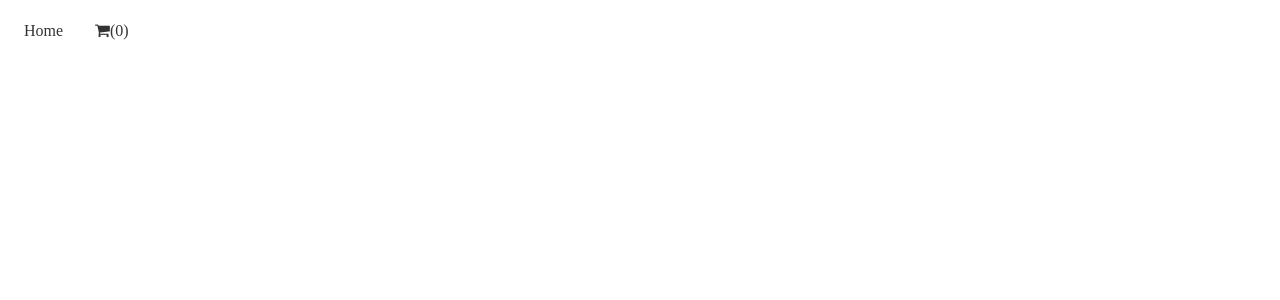
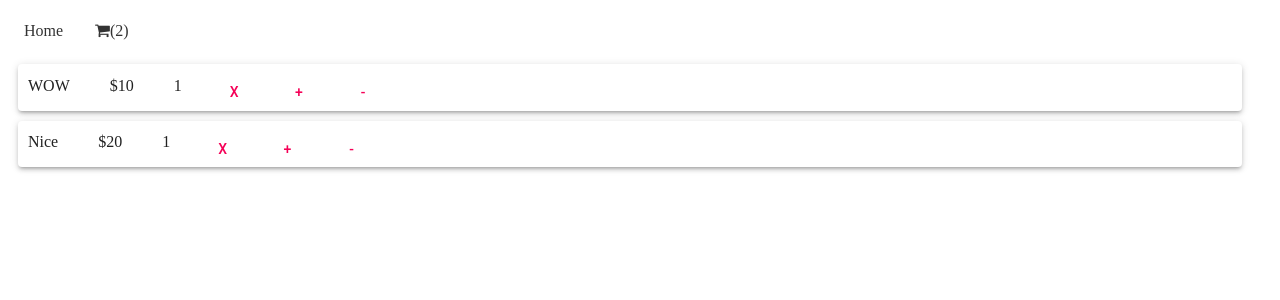
Before and after one commit to usamasubhani/shopcart, a React (Create React App) app: page /cart in a window 1280 px wide. Shown: the top 300 px of the page. Built offline with nearby package versions, Linux system fonts and the light colour scheme.

Commit message:
Change cart item qtty

```diff
--- a/src/components/CartItem.js
+++ b/src/components/CartItem.js
@@ -3,17 +3,32 @@ import { GlobalContext } from '../context/GlobalContext'
 
 import { Paper, Button } from '@material-ui/core'
 const CartItem = ({ product }) => {
-    const { removeFromCart } = useContext(GlobalContext);
+    const { removeFromCart, increase, decrease } = useContext(GlobalContext);
 
     const remove = () => {
         removeFromCart(product.id)
+    }
+
+    const increaseQtty = () => {
+        increase(product.id);
+    }
+
+    const decreaseQtty = () => {
+        if (product.quantity <= 1) {
+            remove()
+        } else {
+            decrease(product.id);
+        }
     }
     return (
         <div className="cartItem">
             <Paper elevation={3}>
             <span>{ product.name }</span>
             <span>${ product.price }</span>
+            <span>{ product.quantity }</span>
             <Button color="secondary" onClick={remove}>X</Button>
+            <Button color="secondary" onClick={increaseQtty}>+</Button>
+            <Button color="secondary" onClick={decreaseQtty}>-</Button>
             </Paper>
         </div>
     )
--- a/src/components/Product.js
+++ b/src/components/Product.js
@@ -4,11 +4,18 @@ import { Card, Typography, CardContent, Button } from '@material-ui/core'
 import { GlobalContext } from '../context/GlobalContext'
 
 const Product = ({ product }) => {
-    const { addToCart } = useContext(GlobalContext);
+    const { cart, addToCart, increase } = useContext(GlobalContext);
 
     const add = () => {
-        addToCart({product});
+        if (cart.find(item => item.id === product.id)) {
+            // product.quantity++;
+            increase(product.id)
+        } else {
+            product.quantity=1;
+            addToCart({product});
+        }
     }
+
     return (
         <div className="product">
             <Card variant="outlined">
--- a/src/context/AppReducer.js
+++ b/src/context/AppReducer.js
@@ -10,6 +10,18 @@ export default (state, action) => {
                 ...state,
                 cart: state.cart.filter(item => item.id !== action.payload)
             }
+        case 'increase':
+            state.cart[state.cart.findIndex(item => item.id === action.payload)].quantity++
+            return {
+                ...state,
+                cart: state.cart
+            }
+        case 'decrease':
+            state.cart[state.cart.findIndex(item => item.id === action.payload)].quantity--
+            return {
+                ...state,
+                cart: state.cart
+            }
         default:
             return state;
     }
--- a/src/context/GlobalContext.js
+++ b/src/context/GlobalContext.js
@@ -9,7 +9,10 @@ const startingState = {
         { id: 4, name: 'SS', price:33},
         { id: 5, name: 'CC', price:2},
     ],
-    cart: []
+    cart: [
+      { id: 1, name: 'WOW', price:10, quantity:1},
+      { id: 2, name: 'Nice', price:20,  quantity:1},
+    ]
 }
 
 export const GlobalContext = createContext(startingState);
@@ -31,11 +34,27 @@ export const GlobalProvider = ({ children }) => {
       })
     }
 
+    function increase(id) {
+      dispatch({
+        type: 'increase',
+        payload: id
+      })
+    }
+
+    function decrease(id) {
+      dispatch({
+        type: 'decrease',
+        payload: id
+      })
+    }
+
     return (<GlobalContext.Provider value={{
         products: state.products,
         cart: state.cart,
         addToCart,
-        removeFromCart
+        removeFromCart,
+        increase,
+        decrease
       }}>
         {children}
       </GlobalContext.Provider>);
```
